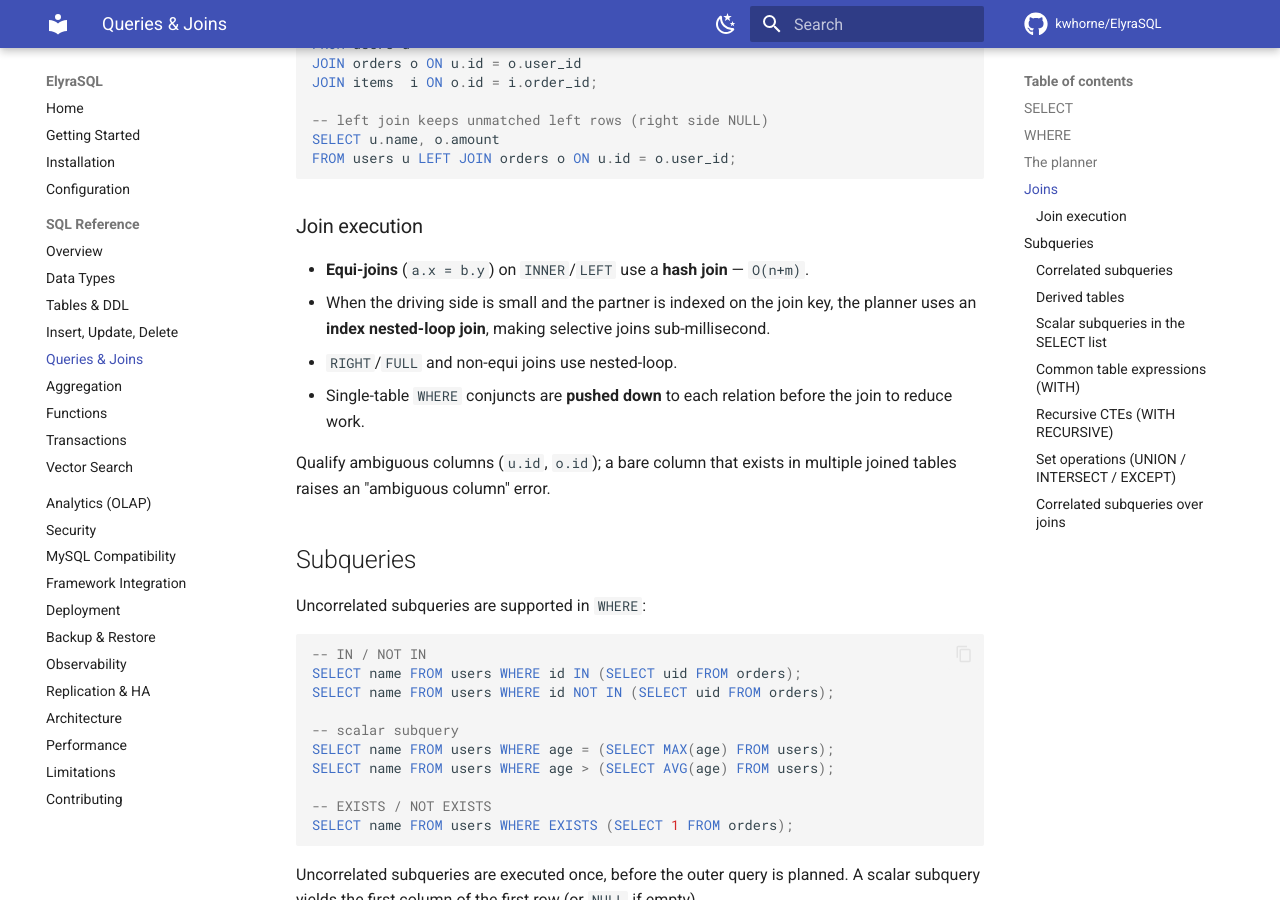
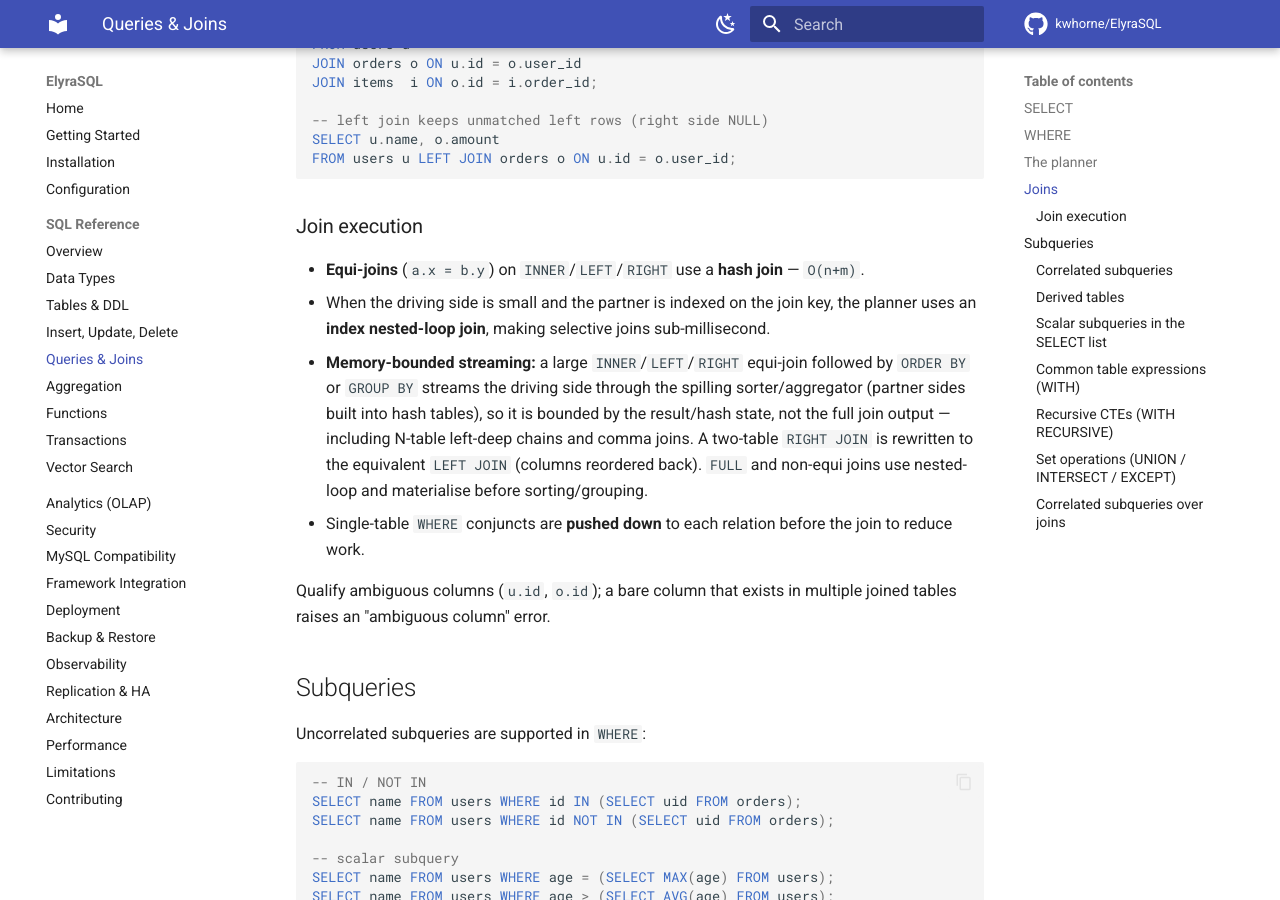
Before and after one commit to kwhorne/ElyraSQL, an MkDocs documentation site: the page built from docs/sql/queries.md, in a window 1280 px wide and 900 px high, scrolled down 1373 px. Built offline with MkDocs 1.6.1 and Material for MkDocs 9.7.7, drawn with Linux system fonts in a browser that asks for light colours; comment, search, counter and statistics services are not loaded.

Commit message:
release: 1.4.1 — stream two-table RIGHT JOIN (ESQL-6)
Bump to 1.4.1 (SERVER_VERSION 8.0.0-ElyraSQL-1.4.1). Promotes the [Unreleased]
RIGHT-join streaming to [1.4.1], closing ESQL-6 (the last backlog item): all
equi-join shapes (INNER/LEFT/RIGHT, explicit/comma/N-table) with ORDER BY or
GROUP BY are now memory-bounded. docs/sql/queries.md join-execution notes
updated (RIGHT hash-join + streaming); limitations.md already updated. No on-disk
format change.

```diff
--- a/Cargo.toml
+++ b/Cargo.toml
@@ -15,7 +15,7 @@ members = [
 exclude = ["fuzz"]
 
 [workspace.package]
-version = "1.4.0"
+version = "1.4.1"
 edition = "2021"
 rust-version = "1.82"
 license = "MIT"
--- a/docs/sql/queries.md
+++ b/docs/sql/queries.md
@@ -64,11 +64,18 @@ FROM users u LEFT JOIN orders o ON u.id = o.user_id;
 
 ### Join execution
 
-- **Equi-joins** (`a.x = b.y`) on `INNER`/`LEFT` use a **hash join** — `O(n+m)`.
+- **Equi-joins** (`a.x = b.y`) on `INNER`/`LEFT`/`RIGHT` use a **hash join** —
+  `O(n+m)`.
 - When the driving side is small and the partner is indexed on the join key,
   the planner uses an **index nested-loop join**, making selective joins
   sub-millisecond.
-- `RIGHT`/`FULL` and non-equi joins use nested-loop.
+- **Memory-bounded streaming:** a large `INNER`/`LEFT`/`RIGHT` equi-join followed
+  by `ORDER BY` or `GROUP BY` streams the driving side through the spilling
+  sorter/aggregator (partner sides built into hash tables), so it is bounded by
+  the result/hash state, not the full join output — including N-table left-deep
+  chains and comma joins. A two-table `RIGHT JOIN` is rewritten to the equivalent
+  `LEFT JOIN` (columns reordered back). `FULL` and non-equi joins use nested-loop
+  and materialise before sorting/grouping.
 - Single-table `WHERE` conjuncts are **pushed down** to each relation before
   the join to reduce work.
 
```
Also changed, not shown: CHANGELOG.md (+6 -1 lines), README.md (+5 -5 lines), docs/deployment.md (+2 -2 lines), docs/installation.md (+3 -3 lines), docs/mysql-compatibility.md (+1 -1 lines), 2 other files.
